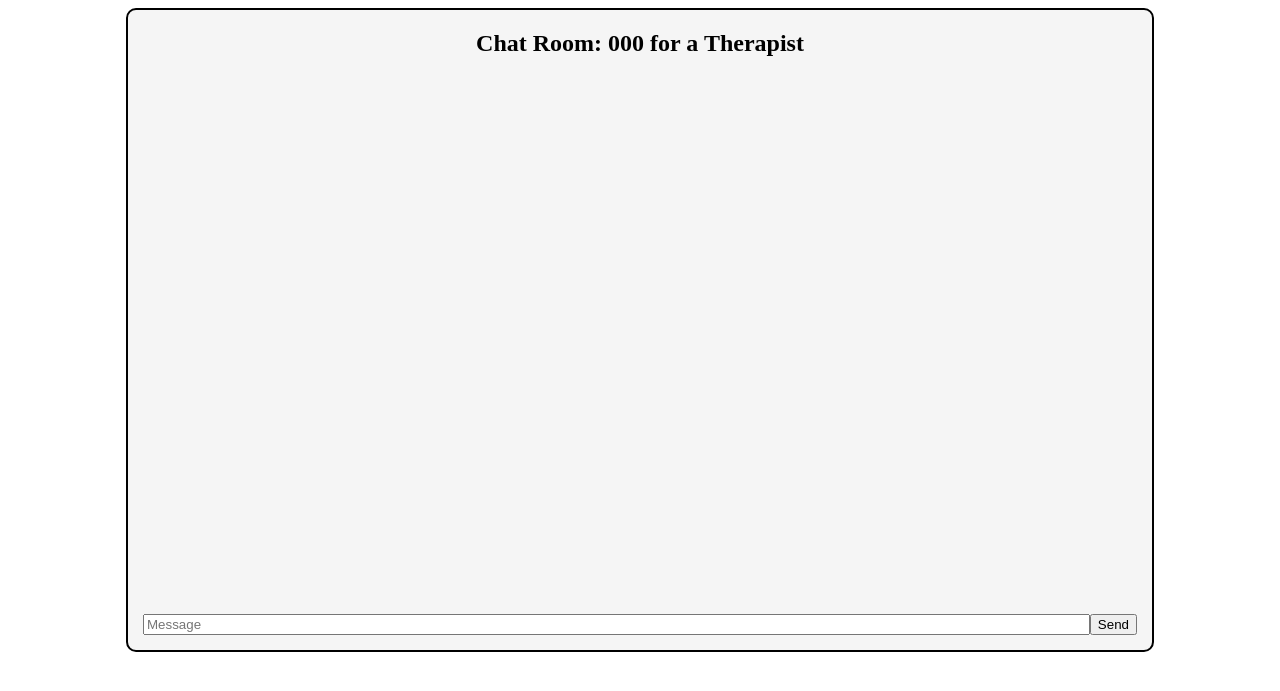
After one commit to happyness980817/Prototype-built-with-flask, a Flask app: template templates/room_therapist.html in a window 1280 px wide. The commit adds this page. Shown: the top 691 px of the page. Run offline with Flask 3, Linux system fonts and the light colour scheme; the template is opened without the code that fills it: most values are stand-ins (such as "Sample title", 1, 10 or a date in 2020); some libraries are stand-ins or nearby versions.

Commit message:
Users designated with different roles can join into a same chat room!

```diff
--- a/app.py
+++ b/app.py
@@ -11,9 +11,7 @@ rooms = {}
 
 def generate_unique_code(length):
     while True:
-        code = ""
-        for _ in range(length):
-            code += random.choice(ascii_uppercase)
+        code = "".join(random.choice(ascii_uppercase) for _ in range(length))
         if code not in rooms:
             break
     return code  # generates new codes (not in rooms) with length of "length" parameter.
@@ -47,19 +45,21 @@ def home():
 
         session["room"] = room
         session["name"] = name  # session is a semi-permanent way to store information about a user
-        # kind of a temporary data stored on a server
-        # don't want to ask the users for a name and a room code every single time they refresh the web page.
         session["role"] = role
-        return redirect(url_for("room", role=role))
+        return redirect(url_for("room"))
 
     return render_template("home.html")
 
-@app.route("/room/<role>", methods=["POST", "GET"])
-def room(role):
+@app.route("/room", methods=["POST", "GET"])
+def room():
     room = session.get("room")
+    role = session.get("role")
     if room is None or session.get("name") is None or room not in rooms:
         return redirect(url_for("home"))
-    return render_template("room.html", code=room, messages=rooms[room]["messages"], role=role)
+    if role == "therapist":
+        return render_template("room_therapist.html", code=room, messages=rooms[room]["messages"])
+    else:
+        return render_template("room_client.html", code=room, messages=rooms[room]["messages"])
 
 @socketio.on("message")
 def message(data):
--- a/static/css/style.css
+++ b/static/css/style.css
@@ -10,12 +10,6 @@
     align-items: center;
     justify-content: center;
     gap: 10px;
-}
-
-.join {
-    display: flex;
-    flex-direction: row;
-    width: 100%;
 }
 
 .join {
@@ -56,7 +50,7 @@ h2 {
     text-align: center;
 }
 
-#message {
+#message_input {
     flex: 1;
 }
 
--- /dev/null
+++ b/templates/room_therapist.html
@@ -0,0 +1,50 @@
+{% extends 'base.html' %}
+{% block content %}
+<div class="message-box">
+    <h2>Chat Room: {{code}} for a Therapist</h2>
+    <div class="messages" id="messages">
+        {% for message in messages %}
+        <div class="text">
+            <span><strong>{{ message.name }}</strong>: {{ message.message }}</span>
+            <span class="muted">{{ message.timestamp }}</span>
+        </div>
+        {% endfor %}
+    </div>
+    <div class="inputs">
+        <input type="text" id="message_input" placeholder="Message" onkeyup="enterkey()">
+        <button id="send_button" onClick="sendMessage()">Send</button>
+    </div>
+</div>
+<script type="text/javascript">
+    var socket = io();
+
+    const messages = document.getElementById("messages");
+
+    const createMessage = (name, msg) => {
+        const content = `
+        <div class="text">
+            <span><strong>${name}</strong>: ${msg}</span>
+            <span class="muted">${new Date().toLocaleString()}</span>
+        </div>
+        `;
+        messages.innerHTML += content;
+    };
+
+    socket.on("message", (data) => {
+        createMessage(data.name, data.message);
+    });
+
+    const sendMessage = () => {
+        const message = document.getElementById("message_input").value;
+        if (message === "") return;
+        socket.emit("message", { data: message });
+        document.getElementById("message_input").value = "";
+    };
+
+    const enterkey = () => {
+        if (window.event.keyCode === 13) {
+            sendMessage();
+        }
+    };
+</script>
+{% endblock %}
```
Also changed, not shown: templates/home.html (+6 -4 lines), templates/room_client.html (added, +50 -0 lines).
